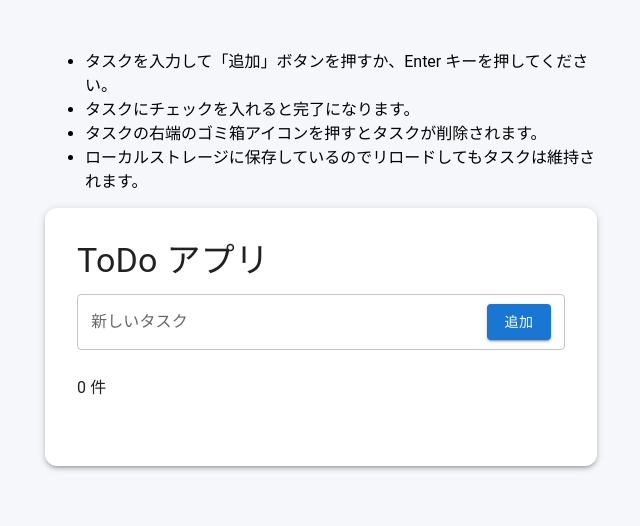
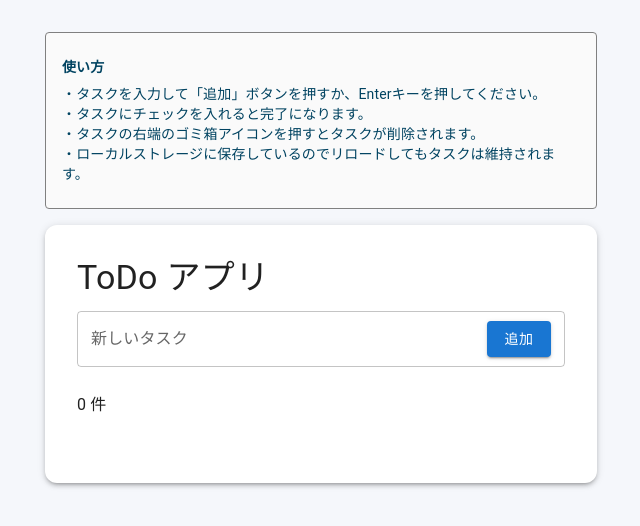
Before and after one commit to artchord/react-demo, a React (Vite) app: page /todo in a window 1280 px wide. Shown: the top 526 px of the page, without its empty margins (319-959 px from the left). Built offline with nearby package versions, Linux system fonts and the light colour scheme.

Commit message:
使い方表示調整

```diff
--- a/src/App.tsx
+++ b/src/App.tsx
@@ -1,6 +1,6 @@
 import { Route, Routes } from "react-router";
-import { Home } from "./pages/Home";
-import { Todo } from "./pages/Todo";
+import Home from "./pages/Home";
+import Todo from "./pages/Todo";
 
 function App() {
   return (
--- /dev/null
+++ b/src/components/organisms/InfoBox.tsx
@@ -0,0 +1,21 @@
+import { Alert, Box, Typography } from "@mui/material";
+
+interface InfoBoxProps {
+  title: string;
+  children: React.ReactNode;
+}
+
+export default function InfoBox({ title, children }: InfoBoxProps) {
+  return (
+    <Alert
+      severity="info"
+      icon={false}
+      sx={{ p: 2, bgcolor: "grey.50", border: "1px solid grey" }}
+    >
+      <Typography variant="subtitle2" gutterBottom sx={{ fontWeight: "bold" }}>
+        {title}
+      </Typography>
+      <Box sx={{ m: 0, typography: "body2" }}>{children}</Box>
+    </Alert>
+  );
+}
--- a/src/components/organisms/TodoItemList.tsx
+++ b/src/components/organisms/TodoItemList.tsx
@@ -13,7 +13,7 @@ import type { TodoProps } from "@type/todo";
 import { Delete } from "@mui/icons-material";
 import { TransitionGroup } from "react-transition-group";
 
-export function TodoItemList({
+export default function TodoItemList({
   todos,
   deleteTodo,
   toggleTodo,
--- a/src/components/templates/TodoList.tsx
+++ b/src/components/templates/TodoList.tsx
@@ -11,10 +11,10 @@ import {
 } from "@mui/material";
 import { ArrowDropDown } from "@mui/icons-material";
 import { useMemo } from "react";
-import { TodoItemList } from "@components/organisms/TodoItemList";
+import TodoItemList from "@components/organisms/TodoItemList";
 import type { TodoProps } from "@type/todo";
 
-export function TodoList({
+export default function TodoList({
   title,
   setTitle,
   todos,
--- a/src/pages/Todo.tsx
+++ b/src/pages/Todo.tsx
@@ -1,9 +1,10 @@
 import { Container } from "@mui/material";
 import { useEffect, useState } from "react";
-import { TodoList } from "@components/templates/TodoList";
+import TodoList from "@components/templates/TodoList";
 import type { Todo } from "@type/todo";
+import InfoBox from "@components/organisms/InfoBox";
 
-export function Todo() {
+export default function Todo() {
   const [title, setTitle] = useState("");
   const [todos, setTodos] = useState<Todo[]>(() => {
     const savedData = localStorage.getItem("todos");
@@ -40,17 +41,20 @@ export function Todo() {
   };
 
   return (
-    <Container maxWidth="sm" sx={{ py: 4 }}>
-      <ul>
-        <li>
-          タスクを入力して「追加」ボタンを押すか、Enter キーを押してください。
-        </li>
-        <li>タスクにチェックを入れると完了になります。</li>
-        <li>タスクの右端のゴミ箱アイコンを押すとタスクが削除されます。</li>
-        <li>
-          ローカルストレージに保存しているのでリロードしてもタスクは維持されます。
-        </li>
-      </ul>
+    <Container
+      maxWidth="sm"
+      sx={{ py: 4, display: "flex", flexDirection: "column", gap: "16px" }}
+    >
+      <InfoBox title="使い方">
+        <div>
+          ・タスクを入力して「追加」ボタンを押すか、Enterキーを押してください。
+        </div>
+        <div>・タスクにチェックを入れると完了になります。</div>
+        <div>・タスクの右端のゴミ箱アイコンを押すとタスクが削除されます。</div>
+        <div>
+          ・ローカルストレージに保存しているのでリロードしてもタスクは維持されます。
+        </div>
+      </InfoBox>
       <TodoList
         title={title}
         setTitle={setTitle}
```
